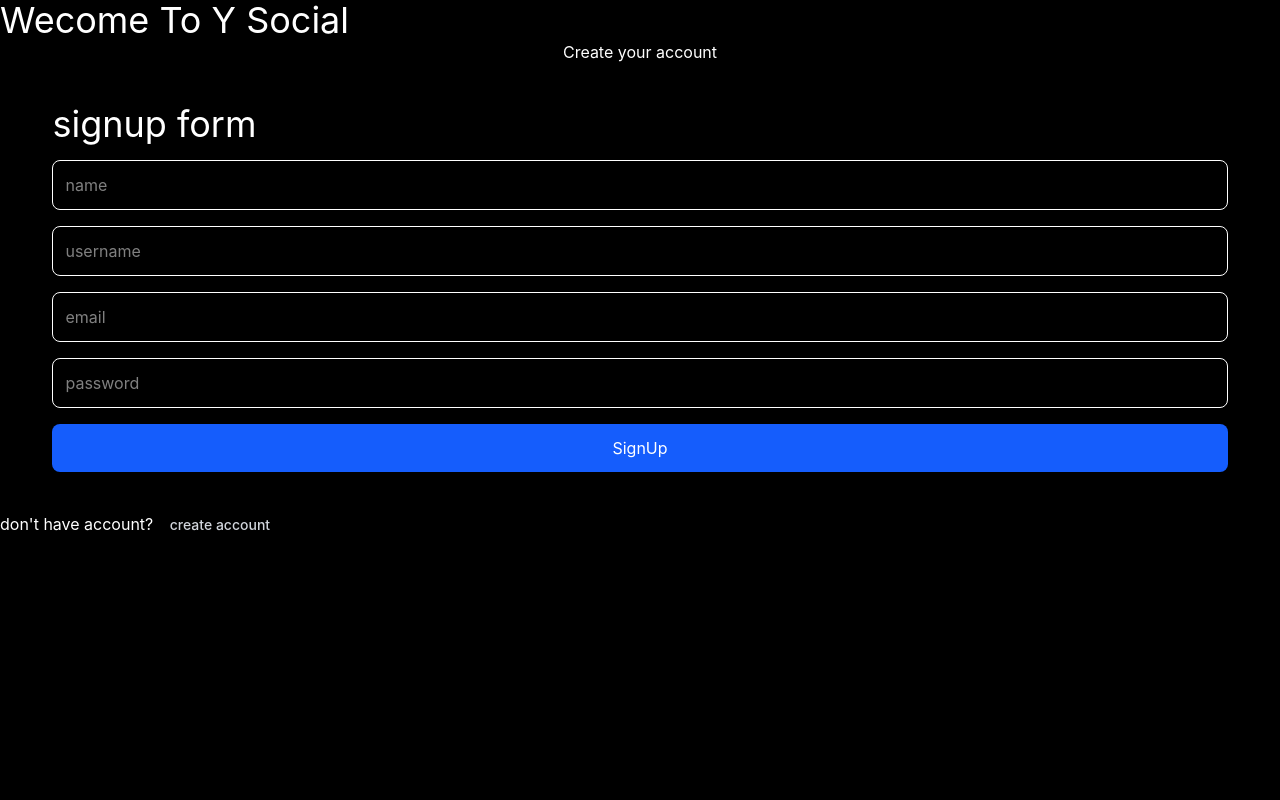
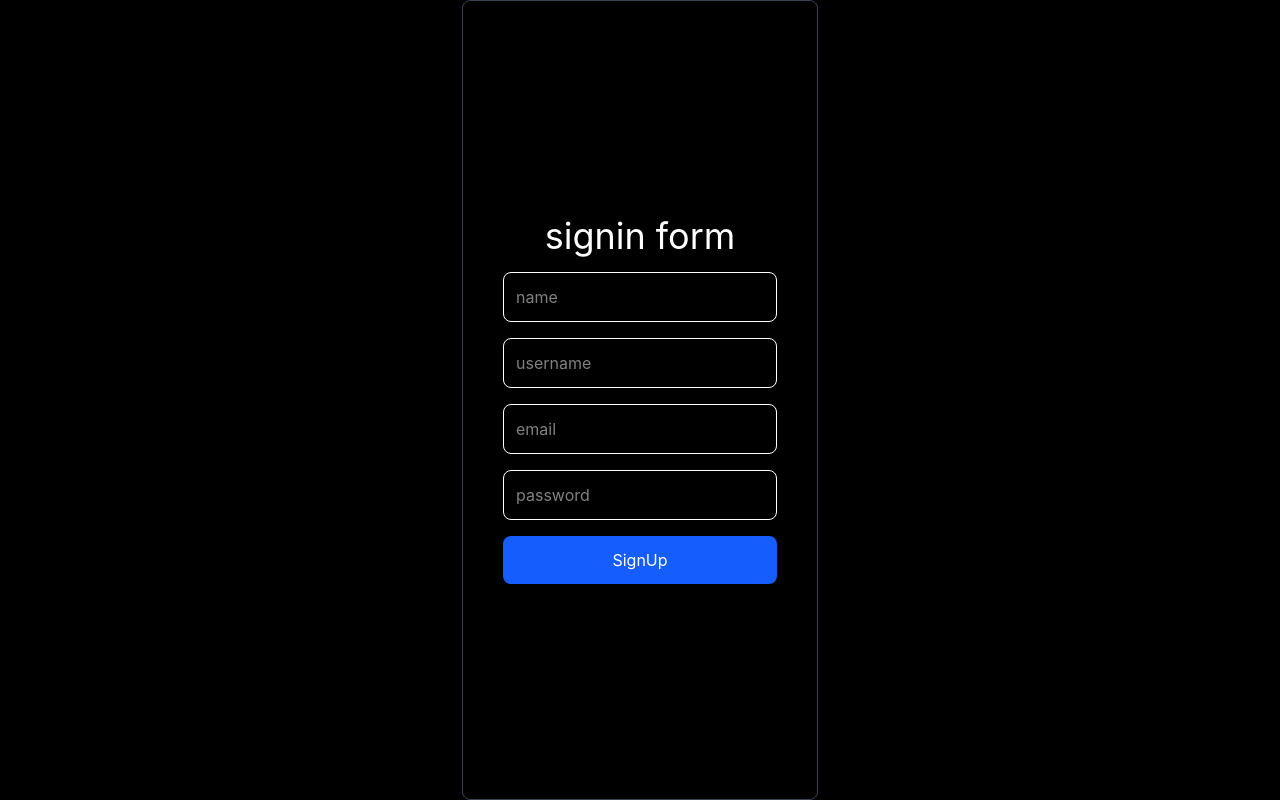
Before and after one commit to dipeshgavit666/ysocial, a React (Vite) app in the folder frontend/: page /auth in a window 1280 px wide. Built offline with nearby package versions, Linux system fonts and the light colour scheme.

Commit message:
feat: enhance SigninForm and SignupForm styling, update AuthPage layout, and remove unnecessary elements

```diff
--- a/frontend/src/components/SigninForm.tsx
+++ b/frontend/src/components/SigninForm.tsx
@@ -1,7 +1,7 @@
 export function SigninForm() {
   return (
-    <form className="bg-[#000000] text-white space-y-4 p-10">
-      <h1 className="text-4xl">signup form</h1>
+    <form className="bg-[#000000] text-white flex flex-col items-center justify-center h-screen space-y-4 p-10 rounded-lg border border-gray-700">
+      <h1 className="text-4xl">signin form</h1>
       <input
         className="w-full rounded-lg border p-3"
         type="text"
--- a/frontend/src/components/SignupForm.tsx
+++ b/frontend/src/components/SignupForm.tsx
@@ -1,14 +1,32 @@
 export function SignupForm() {
-    return (
-    <form className="space-y-4 p-10">
-        <h1 className="text-4xl">signup form</h1>
-        <input className="w-full rounded-lg border p-3" type="text" placeholder="name" />
-        <input className="w-full rounded-lg border p-3" type="text" placeholder="username" />
-        <input className="w-full rounded-lg border p-3" type="text" placeholder="email" />
+  return (
+    <form className="space-y-4 p-10 flex flex-col items-center justify-center h-screen space-y-4 p-10 rounded-lg border border-gray-700">
+      <h1 className="text-4xl">signup form</h1>
+      <input
+        className="w-full rounded-lg border p-3"
+        type="text"
+        placeholder="name"
+      />
+      <input
+        className="w-full rounded-lg border p-3"
+        type="text"
+        placeholder="username"
+      />
+      <input
+        className="w-full rounded-lg border p-3"
+        type="text"
+        placeholder="email"
+      />
 
-        <input className="w-full rounded-lg border p-3" type="password" placeholder="password" />
+      <input
+        className="w-full rounded-lg border p-3"
+        type="password"
+        placeholder="password"
+      />
 
-        <button className="w-full rounded-lg bg-blue-600 p-3  text-white">SignUp</button>
+      <button className="w-full rounded-lg bg-blue-600 p-3  text-white">
+        SignUp
+      </button>
     </form>
-    )
+  );
 }
--- a/frontend/src/pages/AuthPage.tsx
+++ b/frontend/src/pages/AuthPage.tsx
@@ -1,25 +1,11 @@
 import { SigninForm } from "../components/SigninForm";
-import { SignupForm } from "../components/SignupForm";
-import { Link } from "react-router";
 
 export function AuthPage() {
   return (
-    <div className="bg-[#000000] text-white h-screen justify-center item-center">
-      <h1 className="md: text-4xl t">Wecome To Y Social</h1>
+    <div className="bg-[#000000] text-white  justify-center item-center">
       <div className="flex flex-col items-center">
-        <h1>Create your account</h1>
         <SigninForm />
       </div>
-
-      <p>
-        don't have account?{" "}
-        <Link
-          to="/auth"
-          className="text-gray-300 hover:text-white px-3 py-2 rounded-md text-sm font-medium"
-        >
-          create account
-        </Link>
-      </p>
     </div>
   );
 }
```
